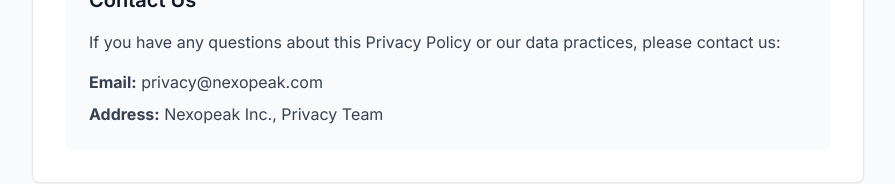
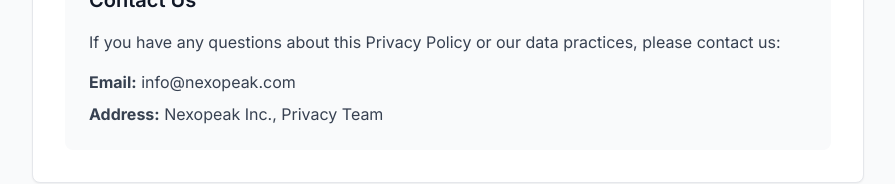
Before and after one commit to BenjaminR-PM/Nexopeak, a Next.js app in the folder frontend/: page /privacy-policy in a window 1280 px wide. Shown: the part 2260-2444 px from the top of the page, without its empty margins (192-1087 px from the left). Built offline with nearby package versions, Linux system fonts and the light colour scheme.

Commit message:
📧 Update contact email to info@nexopeak.com
- Change privacy policy contact email from privacy@nexopeak.com to info@nexopeak.com
- Change terms of service contact email from legal@nexopeak.com to info@nexopeak.com
- Centralize all legal page inquiries to single email address

```diff
--- a/frontend/app/privacy-policy/page.tsx
+++ b/frontend/app/privacy-policy/page.tsx
@@ -227,7 +227,7 @@
                   If you have any questions about this Privacy Policy or our data practices, please contact us:
                 </p>
                 <div className="space-y-2 text-gray-700">
-                  <p><strong>Email:</strong> privacy@nexopeak.com</p>
+                  <p><strong>Email:</strong> info@nexopeak.com</p>
                   <p><strong>Address:</strong> Nexopeak Inc., Privacy Team</p>
                 </div>
               </section>
--- a/frontend/app/terms-of-service/page.tsx
+++ b/frontend/app/terms-of-service/page.tsx
@@ -330,7 +330,7 @@
                   If you have any questions about these Terms of Service, please contact us:
                 </p>
                 <div className="space-y-2 text-gray-700">
-                  <p><strong>Email:</strong> legal@nexopeak.com</p>
+                  <p><strong>Email:</strong> info@nexopeak.com</p>
                   <p><strong>Address:</strong> Nexopeak Inc., Legal Team</p>
                 </div>
               </section>
```
